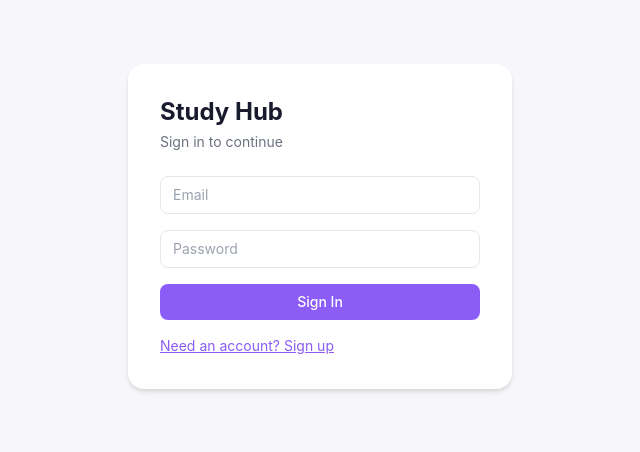
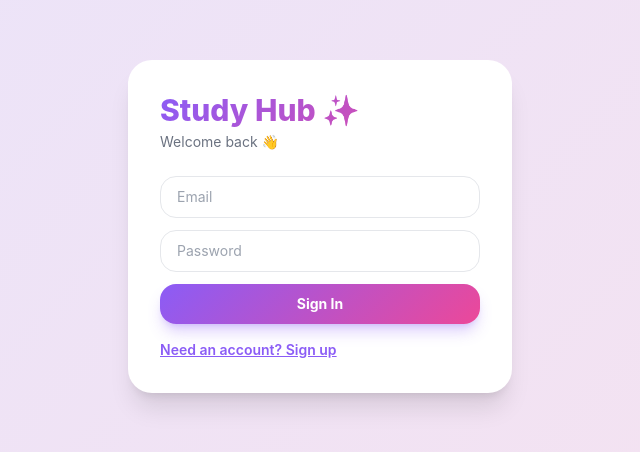
Before and after one commit to softwarehindi22-rgb/study-hub-in, a Next.js app: page /login in a window 1280 px wide. Shown: the part 174-626 px from the top of the page, without its empty margins (320-960 px from the left). Built offline with nearby package versions, Linux system fonts and the light colour scheme.

Commit message:
Update page.js

```diff
--- a/app/login/page.js
+++ b/app/login/page.js
@@ -34,21 +34,23 @@ export default function LoginPage() {
   }
 
   return (
-    <div className="min-h-screen flex items-center justify-center px-4 dark:bg-[#14141f]">
-      <div className="w-full max-w-sm bg-white dark:bg-[#1c1c2b] rounded-2xl shadow-md p-8">
-        <h1 className="text-2xl font-bold text-ink dark:text-gray-100 mb-1">Study Hub</h1>
+    <div className="min-h-screen flex items-center justify-center px-4 dark:bg-[#0e0e17] bg-brand-gradient-soft">
+      <div className="w-full max-w-sm bg-white dark:bg-[#1c1c2b] rounded-3xl shadow-xl p-8">
+        <h1 className="text-3xl font-extrabold bg-brand-gradient bg-clip-text text-transparent mb-1">
+          Study Hub ✨
+        </h1>
         <p className="text-sm text-gray-500 dark:text-gray-400 mb-6">
-          {mode === "signin" ? "Sign in to continue" : "Create your account"}
+          {mode === "signin" ? "Welcome back 👋" : "Let's get you set up"}
         </p>
 
-        <form onSubmit={handleSubmit} className="space-y-4">
+        <form onSubmit={handleSubmit} className="space-y-3">
           {mode === "signup" && (
             <input
               type="text"
               placeholder="Full name"
               value={fullName}
               onChange={(e) => setFullName(e.target.value)}
-              className="w-full border dark:border-gray-600 dark:bg-[#14141f] dark:text-gray-100 rounded-lg px-3 py-2 text-sm focus:outline-none focus:ring-2 focus:ring-accent"
+              className="w-full border dark:border-gray-600 dark:bg-[#14141f] dark:text-gray-100 rounded-2xl px-4 py-2.5 text-sm focus:outline-none focus:ring-2 focus:ring-accent"
               required
             />
           )}
@@ -57,7 +59,7 @@ export default function LoginPage() {
             placeholder="Email"
             value={email}
             onChange={(e) => setEmail(e.target.value)}
-            className="w-full border dark:border-gray-600 dark:bg-[#14141f] dark:text-gray-100 rounded-lg px-3 py-2 text-sm focus:outline-none focus:ring-2 focus:ring-accent"
+            className="w-full border dark:border-gray-600 dark:bg-[#14141f] dark:text-gray-100 rounded-2xl px-4 py-2.5 text-sm focus:outline-none focus:ring-2 focus:ring-accent"
             required
           />
           <input
@@ -65,7 +67,7 @@ export default function LoginPage() {
             placeholder="Password"
             value={password}
             onChange={(e) => setPassword(e.target.value)}
-            className="w-full border dark:border-gray-600 dark:bg-[#14141f] dark:text-gray-100 rounded-lg px-3 py-2 text-sm focus:outline-none focus:ring-2 focus:ring-accent"
+            className="w-full border dark:border-gray-600 dark:bg-[#14141f] dark:text-gray-100 rounded-2xl px-4 py-2.5 text-sm focus:outline-none focus:ring-2 focus:ring-accent"
             required
             minLength={6}
           />
@@ -73,7 +75,7 @@ export default function LoginPage() {
           <button
             type="submit"
             disabled={loading}
-            className="w-full bg-accent text-white rounded-lg py-2 text-sm font-medium disabled:opacity-50"
+            className="w-full bg-brand-gradient text-white rounded-2xl py-2.5 text-sm font-bold disabled:opacity-50 shadow-lg shadow-accent/30"
           >
             {loading ? "Please wait..." : mode === "signin" ? "Sign In" : "Sign Up"}
           </button>
@@ -81,7 +83,7 @@ export default function LoginPage() {
 
         <button
           onClick={() => setMode(mode === "signin" ? "signup" : "signin")}
-          className="text-sm text-accent mt-4 underline"
+          className="text-sm text-accent font-semibold mt-4 underline"
         >
           {mode === "signin" ? "Need an account? Sign up" : "Already have an account? Sign in"}
         </button>
```
